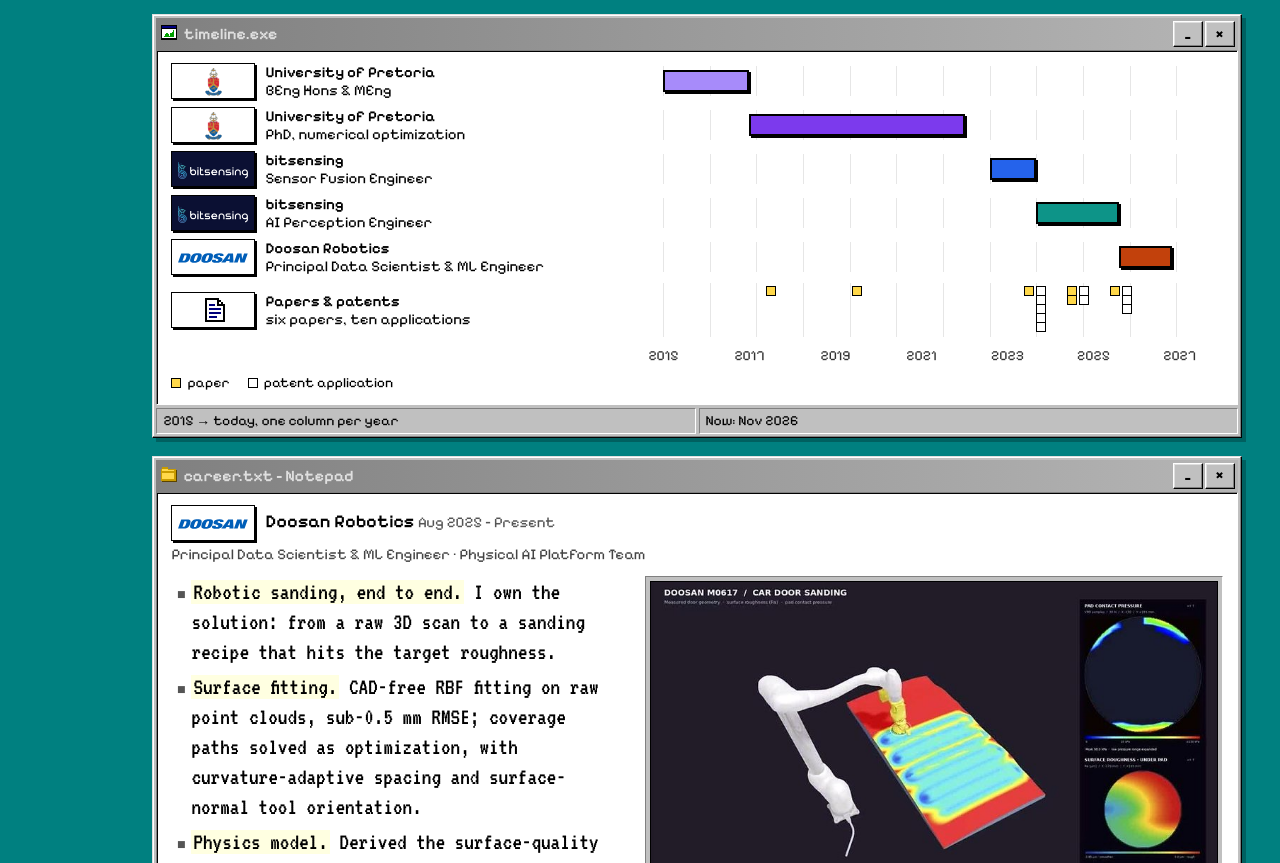
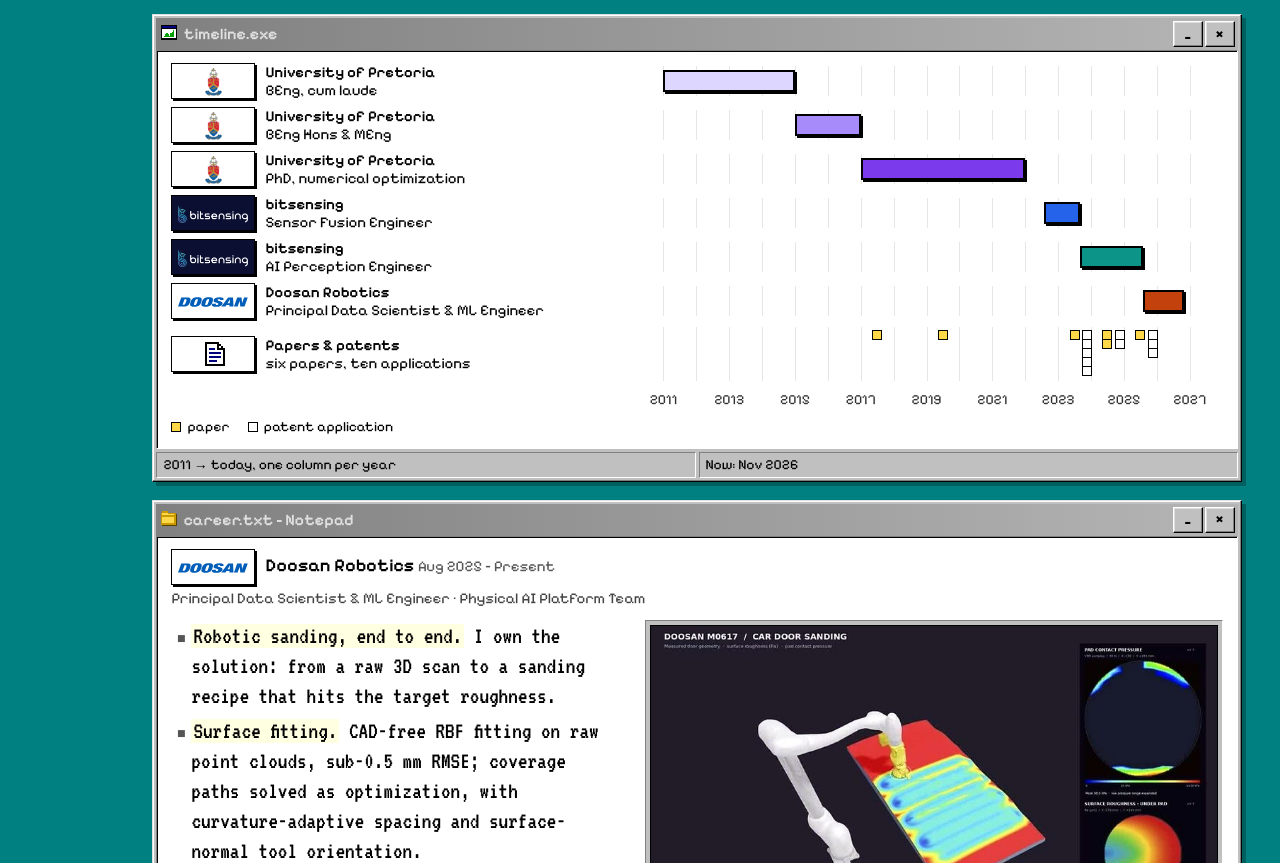
Before and after one commit to younghwan91/younghwan91.github.io, a plain HTML site: page index.html in a window 1280 px wide. Shown: the part 854-1717 px from the top of the page. Drawn offline with Linux system fonts and the light colour scheme; a web font is replaced by a local one.

Commit message:
feat: add BEng 2011-2014 to the timeline (#7)
Co-authored-by: Claude Opus 5.5 <noreply@anthropic.com>

```diff
--- a/index.html
+++ b/index.html
@@ -14,7 +14,7 @@
    COLOUR desktop teal #008080, window grey #c0c0c0, title navy→blue, one colour per employer
    TYPE Pixelify Sans for chrome and headings + VT323 for text, Nanum Gothic Coding for Hangul
    LAYOUT laptop: icon rail, photo+about on top, timeline across, career right with contact/education/papers left, skills across; phone: windows stacked, icons last */
-:root{color-scheme:light;--desk:#008080;--face:#c0c0c0;--hi:#fff;--lt:#dfdfdf;--sh:#808080;--dk:#000;--ink:#000;--nav:#000080;--link:#0000ee;--up0:#a78bfa;--up:#7c3aed;--bs1:#2563eb;--bs2:#0d9488;--dr:#c2410c;--mark:#ffd84a}
+:root{color-scheme:light;--desk:#008080;--face:#c0c0c0;--hi:#fff;--lt:#dfdfdf;--sh:#808080;--dk:#000;--ink:#000;--nav:#000080;--link:#0000ee;--up00:#ddd6fe;--up0:#a78bfa;--up:#7c3aed;--bs1:#2563eb;--bs2:#0d9488;--dr:#c2410c;--mark:#ffd84a}
 :root[data-theme=light],:root[data-theme=dark]{color-scheme:light}
 *{box-sizing:border-box;min-width:0}
 html,body{margin:0}
@@ -95,7 +95,7 @@ h2 .logo{display:inline-grid;vertical-align:middle;margin-right:10px}
 .shots img,.shots svg{display:block;width:100%;height:auto;border:1px solid #000;background:#fff}
 .shots figcaption{font:14px/1.3 "Pixelify Sans",sans-serif;padding:5px 2px 1px;color:#222}
 .tl .lb b{display:block;font-weight:600}
-.trk{position:relative;height:30px;background:repeating-linear-gradient(90deg,#e6e6e6 0 1px,transparent 1px calc(100%/12))}
+.trk{position:relative;height:30px;background:repeating-linear-gradient(90deg,#e6e6e6 0 1px,transparent 1px calc(100%/var(--yrs,12)))}
 .seg{position:absolute;top:4px;bottom:4px;border:2px solid #000;box-shadow:2px 2px 0 #000}
 .seg.now::after{content:"";position:absolute;right:-6px;top:-2px;bottom:-2px;width:4px;background:#000;animation:blink 1.06s steps(1) infinite}
 .dot{position:absolute;width:10px;height:10px;border:1px solid #000;background:var(--mark);transform:translateX(-50%)}
@@ -196,7 +196,7 @@ body{font-size:22px}
       <div class="tl" id="tl"></div>
       <div class="legend"><span><i style="background:var(--mark)"></i>paper</span><span><i style="background:#fff"></i>patent application</span></div>
     </div>
-    <div class="status"><span>2015 → today, one column per year</span><span id="tlNow"></span></div>
+    <div class="status"><span>2011 → today, one column per year</span><span id="tlNow"></span></div>
   </section>
   <section class="win" id="w-career" data-ico="folder" data-name="career.txt - Notepad">
     <div class="well">
@@ -318,8 +318,9 @@ const paint=()=>document.querySelectorAll('span[data-ico]').forEach(e=>{if(!e.fi
 
 /* timeline: years as decimals, axis 2015 → 2027 */
 const now=new Date(),NOW=now.getFullYear()+now.getMonth()/12;
-const A0=2015,A1=Math.max(2027,Math.ceil(NOW+.2)),pct=t=>((t-A0)/(A1-A0)*100).toFixed(2)+'%';
+const A0=2011,A1=Math.max(2027,Math.ceil(NOW+.2)),pct=t=>((t-A0)/(A1-A0)*100).toFixed(2)+'%';
 const ROWS=[
+['University of Pretoria','BEng, cum laude',2011,2015,'--up00','up'],
 ['University of Pretoria','BEng Hons & MEng',2015,2017,'--up0','up'],
 ['University of Pretoria','PhD, numerical optimization',2017,2022,'--up','up'],
 ['bitsensing','Sensor Fusion Engineer',2022+7/12,2023+8/12,'--bs1','bs'],
@@ -334,7 +335,7 @@ const pat=PATENTS.flatMap(([y,n])=>Array(n).fill(y));
 tl+=`<div class="lb"><span class="logo" aria-hidden="true">${pix('doc')}</span><span><b>Papers &amp; patents</b>six papers, ten applications</span></div><div class="trk" style="height:54px">${marks(PAPERS,'')}${marks(pat,'pat').replace(/left:([\d.]+)%/g,(m,v)=>'left:'+(+v+2.2).toFixed(2)+'%')}</div>`;
 let ticks='';for(let y=A0;y<A1;y+=2)ticks+=`<span style="left:${pct(y)}">${y}</span>`;
 tl+=`<div class="ax0"></div><div class="axis">${ticks}</div>`;
-document.getElementById('tl').innerHTML=tl;
+document.getElementById('tl').innerHTML=tl;document.getElementById('tl').style.setProperty('--yrs',A1-A0);
 document.getElementById('tlNow').textContent='Now: '+now.toLocaleDateString('en-US',{month:'short',year:'numeric'});
 
 const SK=[
```
